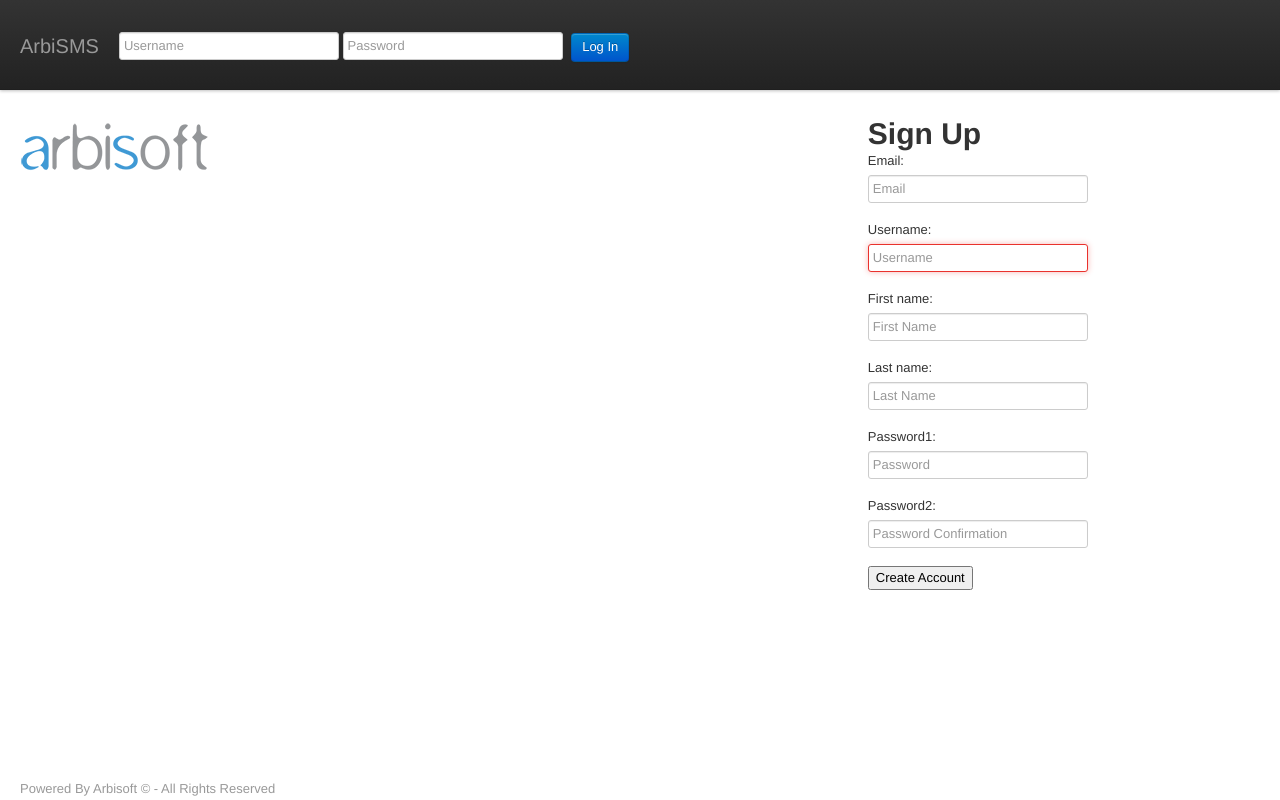
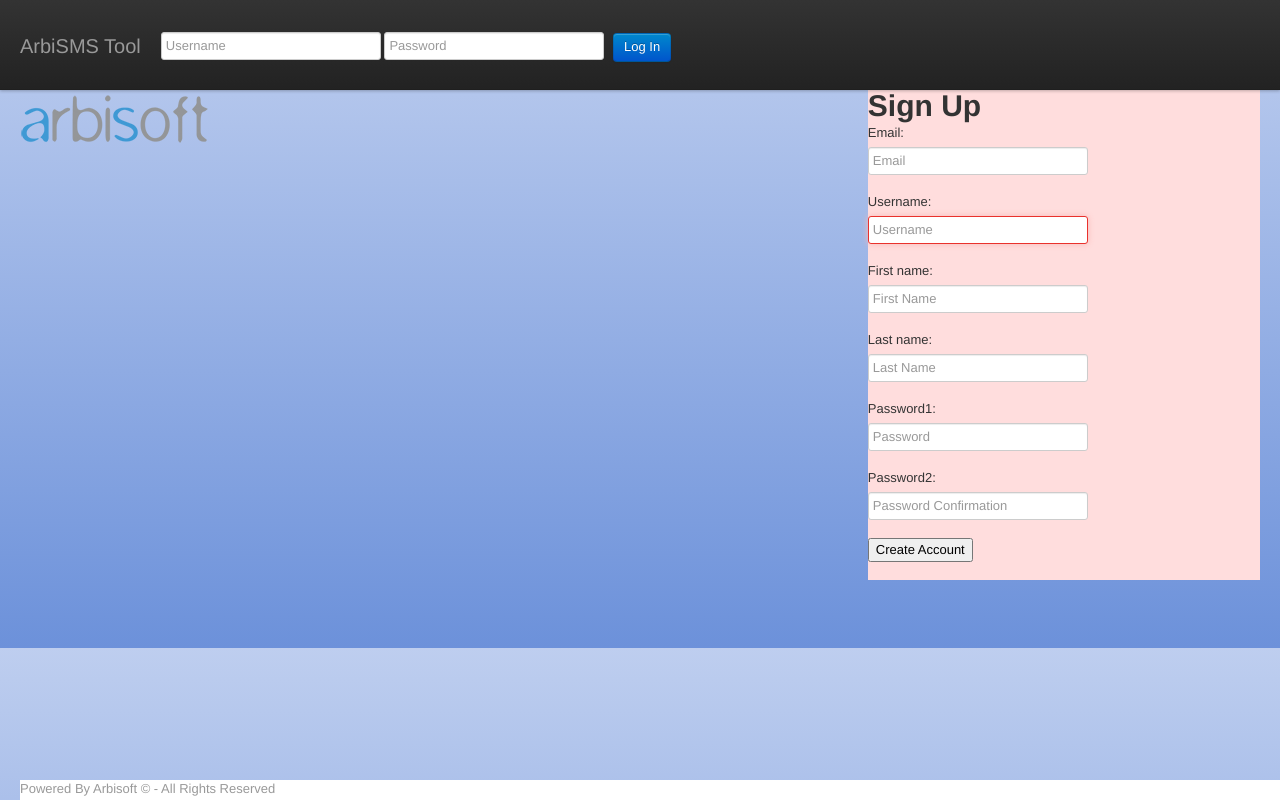
Before and after one commit to akhtarwahab/ArbiSms, a Django app: template templates/home.html in a window 1280 px wide. Run offline with Django 3.2, Linux system fonts and the light colour scheme; the template is opened without the code that fills it: values that come from a table or form of the project are taken from there, others are empty.

Commit message:
branching testing

```diff
--- a/templates/base.html
+++ b/templates/base.html
@@ -19,13 +19,16 @@
         body {
             padding-top: 60px;
             padding-bottom: 40px;
+            background: linear-gradient(to top,#6C91DA, #BECEEF);
+
         }
+
     </style>
 
 </head>
 <body>
 <header>
-    <div class="navbar navbar-fixed-top">
+    <div class="navbar navbar-fixed-top" >
         <div class="navbar-inner">
             <div class="container-fluid">
                 <div class="row-fluid">
@@ -34,20 +37,21 @@
                 </div>
 
                 <p class="brand">
-
-                    ArbiSMS</p>
+                    ArbiSMS Tool</p>
                 {% block login %}
                     <a class="brand" href="/">Home</a>
+{#                    <img src="{{ STATIC_URL }}gfx/users.png">#}
                     <form action="/logout">
                         <button class="pull-right " type="submit" id="btnLogOut" value="Log Out">Log Out</button>
                     </form>
+
                 {% endblock %}
             </div>
         </div>
     </div>
 </header>
 
-<div class="row-fluid">
+<div class="row-fluid" style="background-color:#FFDDDD;>
     <div class="span12">
     </div>
 
@@ -66,7 +70,7 @@
                 {% endblock %}
             </div>
 
-            <div class="span4">
+            <div class="span4" style="background-color:#FFDDDD;">
                 {% block flash %}
                     {% if auth_form.non_field_errors or user_form.non_field_errors%}
                         <div class="flash error">
@@ -82,7 +86,7 @@
                     {% endif %}
                 {% endblock %}
                 {% block signup %}
-                    <div class="panel right">
+                    <div class="panel right" style="background-color:#FFDDDD;">
                         <h1>Add Server</h1>
 
                         <form action="/submit" method="post">
@@ -102,6 +106,14 @@
    </div>
     </div>
 
+
+
+    <div class="container-fluid">
+        <div class="row-fluid">
+            <div class="span12">
+            </div>
+        </div>
+    </div>
 </div>
 
 <div id="footer">
```
